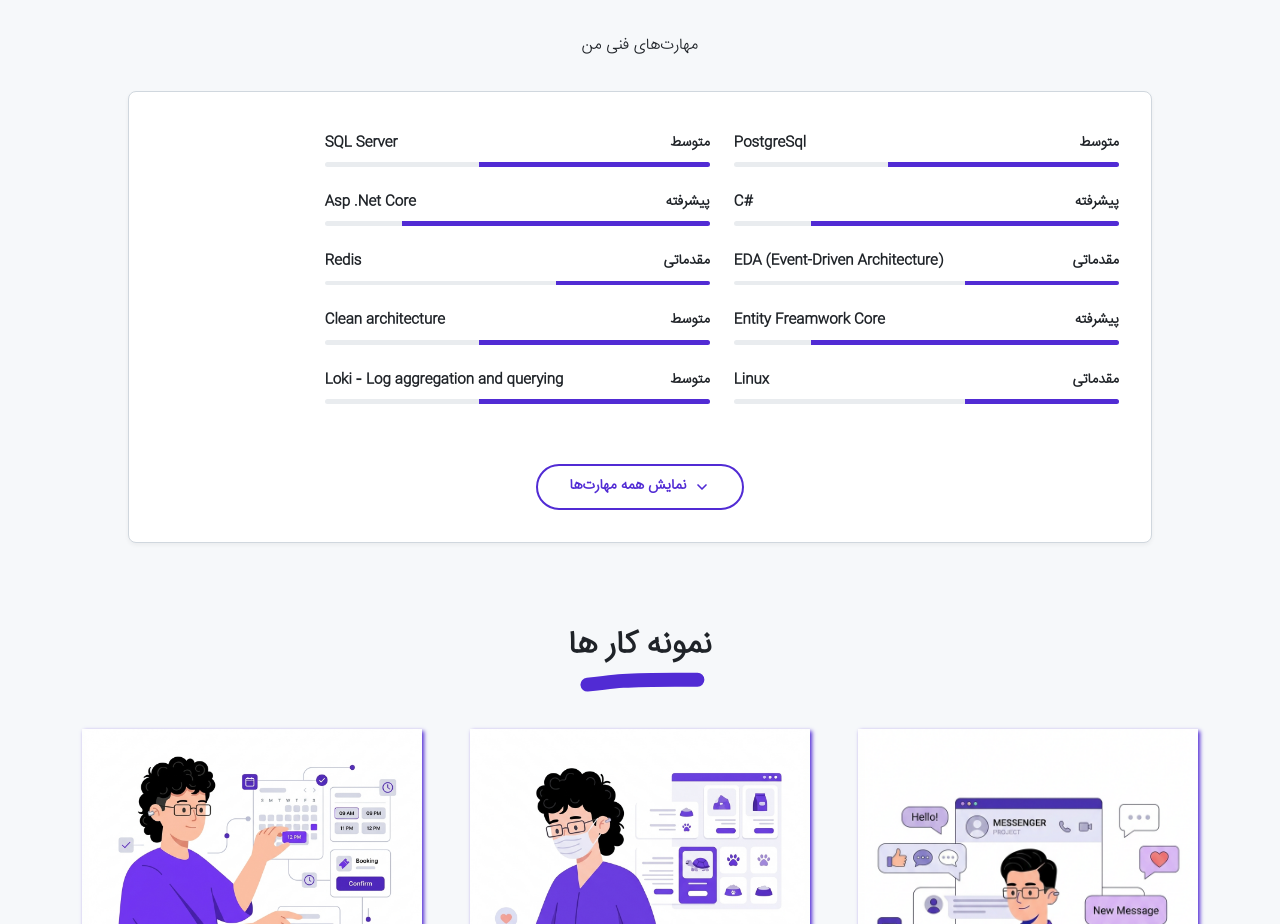
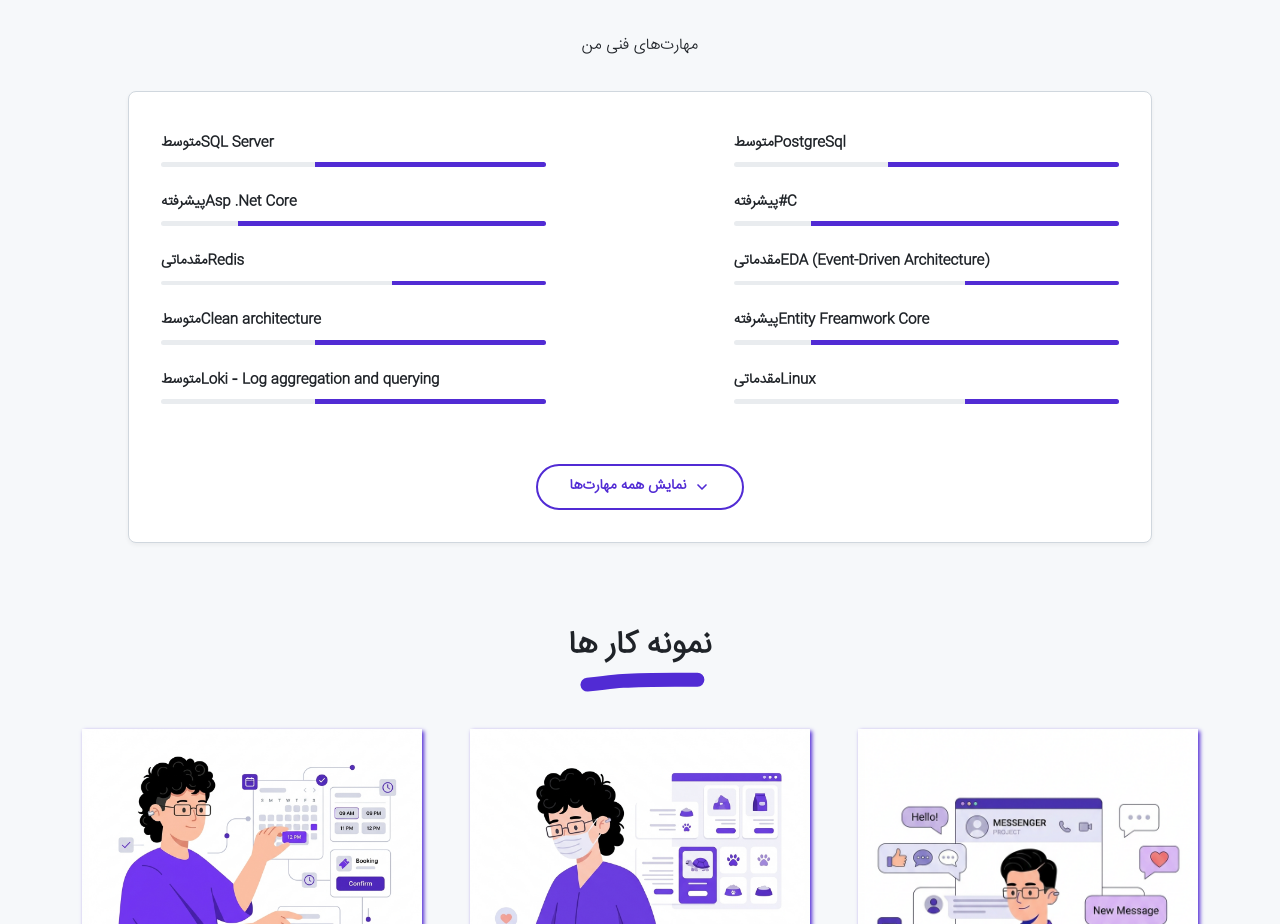
Before and after one commit to livaitestor/CV, a React (Vite) app: page / in a window 1280 px wide. Shown: the part 1880-2804 px from the top of the page. Built offline with nearby package versions, Linux system fonts and the light colour scheme.

Commit message:
fix: skills RTL — revert dir hacks, scope offset-md-2 flip to .dir-rtl only

```diff
--- a/src/components/Skills.tsx
+++ b/src/components/Skills.tsx
@@ -5,12 +5,11 @@ import type { Skill } from "../types";
 const VISIBLE_COUNT = 5;
 
 function SkillRow({ skill, index }: { skill: Skill; index: number }) {
-  const { dir } = useLanguage();
   return (
     <div className="py-1">
-      <div className="d-flex text-small fw-bolder" dir="ltr">
+      <div className="d-flex text-small fw-bolder">
         <span className="me-auto">{skill.name}</span>
-        <span dir={dir}>{skill.level}</span>
+        <span>{skill.level}</span>
       </div>
       <div className="progress my-1">
         <div
--- a/src/index.css
+++ b/src/index.css
@@ -1,4 +1,14 @@
-/* ============ Skills expand / collapse ============ */
+/* ============ Skills section ============ */
+.dir-rtl .skills-card .row {
+  justify-content: flex-end;
+}
+
+.dir-rtl .skills-card .offset-md-2 {
+  margin-right: auto;
+  margin-left: 0;
+}
+
+/* collapse animation */
 .skills-collapse {
   display: grid;
   grid-template-rows: 0fr;
```
